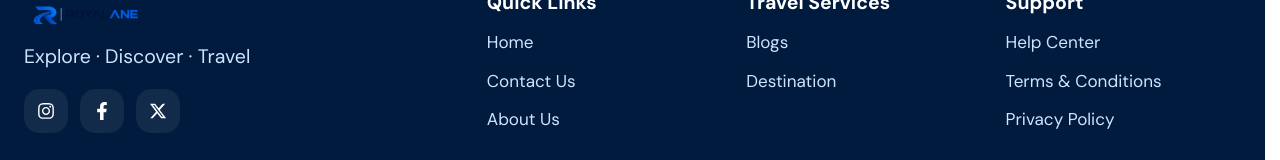
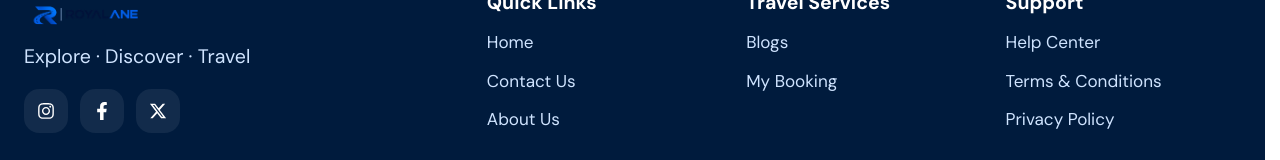
Before and after one commit to AhmadBilal-WebDev/Transfer-Module, a Next.js app: page /1/checkout in a window 1280 px wide. Shown: the part 2266-2426 px from the top of the page. Built offline with nearby package versions, Linux system fonts and the light colour scheme; no server answers.

Commit message:
remove destination btn

```diff
--- a/src/components/Footer/Footer.js
+++ b/src/components/Footer/Footer.js
@@ -16,7 +16,7 @@ const quickLinks = [
 
 const travelServices = [
   { label: 'Blogs', href: '/blogs' },
-  { label: 'Destination', href: '/holiday-packages' },
+  { label: 'My Booking', href: '/login' },
 ];
 
 const supportLinks = [
```
